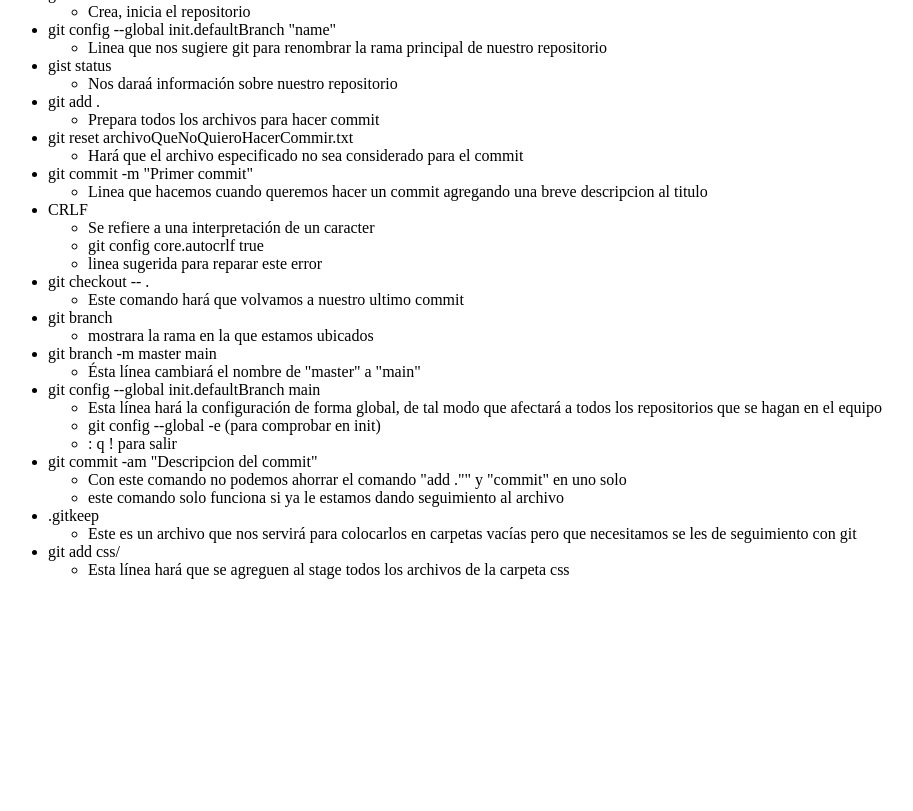
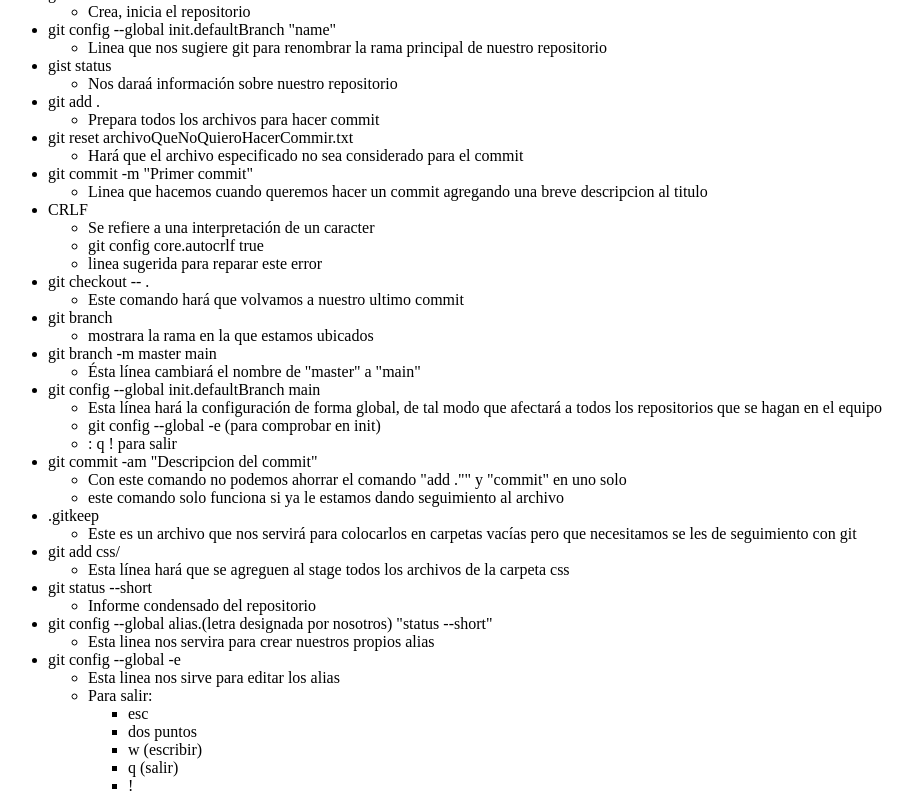
Before and after one commit to Bartndel/udemyWebGitHub, a plain HTML site: page comandosGit.html in a window 1280 px wide. Shown: the part 463-1274 px from the top of the page, without its empty margins (0-913 px from the left). Before the commit the page ends 1058 px from the top, so only its background shows below. Drawn offline with Linux system fonts and the light colour scheme.

Commit message:
Commit antes de viajar en el tiempo

```diff
--- a/comandosGit.html
+++ b/comandosGit.html
@@ -134,6 +134,30 @@
                 <li>Esta línea hará que se agreguen al stage todos los archivos de la carpeta css</li>
             </ul>
         </li>
+        <li>git status --short
+            <ul>
+                <li>Informe condensado del repositorio</li>
+            </ul>
+        </li>
+        <li>git config --global alias.(letra designada por nosotros) "status --short"
+            <ul>
+                <li>Esta linea nos servira para crear nuestros propios alias</li>
+            </ul>
+        </li>
+        <li>git config --global -e
+            <ul>
+                <li>Esta linea nos sirve para editar los alias</li>
+                <li>Para salir:
+                    <ul>
+                        <li>esc</li>
+                        <li>dos puntos</li>
+                        <li>w (escribir)</li>
+                        <li>q (salir)</li>
+                        <li>!</li>
+                    </ul>
+                </li>
+            </ul>
+        </li>
     </ul>
 
 </body>
```
